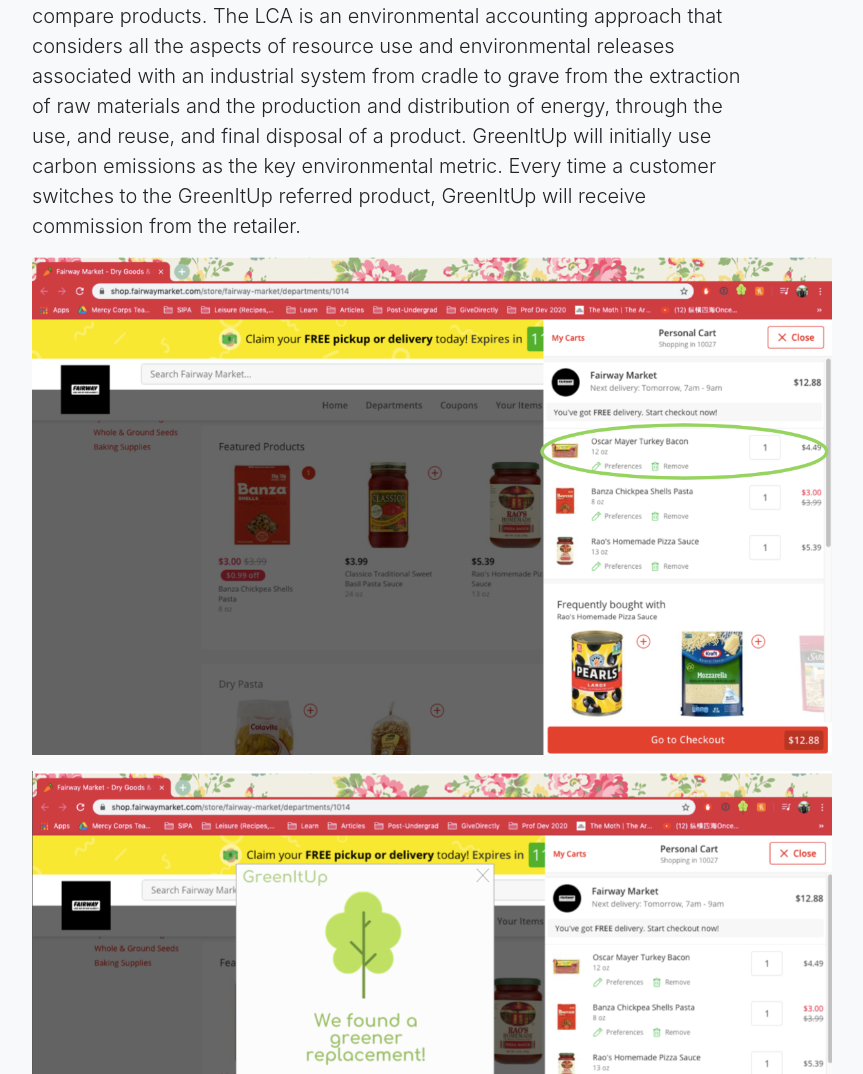
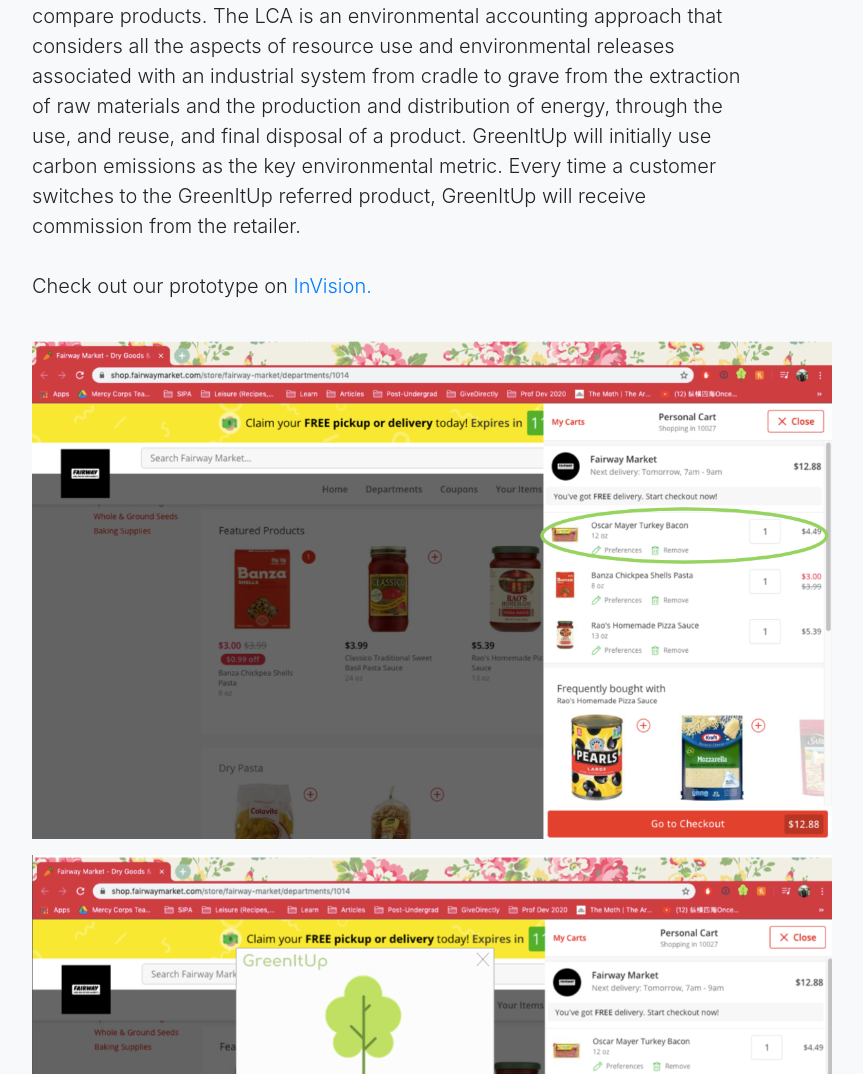
Before and after one commit to sophn8/GreenItUp, a website: page index.html in a window 1280 px wide. Shown: the part 1571-2645 px from the top of the page, without its empty margins (243-1106 px from the left). Drawn offline with Linux system fonts and the light colour scheme.

Commit message:
add link

```diff
--- a/index.html
+++ b/index.html
@@ -72,7 +72,10 @@
       <div class="row">
         <div class="col-lg-8 mx-auto">
           <h2>Our Solution</h2>
-          <p class="lead">GreenItUp is a browser extension that looks at products in a user's online shopping cart and offers comparable substitutions that are more sustainable yet still within their price range. We use the Life Cycle Assessment (LCA) to compare products. The LCA is an environmental accounting approach that considers all the aspects of resource use and environmental releases associated with an industrial system from cradle to grave from the extraction of raw materials and the production and distribution of energy, through the use, and reuse, and final disposal of a product. GreenItUp will initially use carbon emissions as the key environmental metric. Every time a customer switches to the GreenItUp referred product, GreenItUp will receive commission from the retailer.</p>
+          <p class="lead">GreenItUp is a browser extension that looks at products in a user's online shopping cart and offers comparable substitutions that are more sustainable yet still within their price range. We use the Life Cycle Assessment (LCA) to compare products. The LCA is an environmental accounting approach that considers all the aspects of resource use and environmental releases associated with an industrial system from cradle to grave from the extraction of raw materials and the production and distribution of energy, through the use, and reuse, and final disposal of a product. GreenItUp will initially use carbon emissions as the key environmental metric. Every time a customer switches to the GreenItUp referred product, GreenItUp will receive commission from the retailer.
+          <br><br>
+          Check out our prototype on <a href="https://invis.io/YDW5G7IG6TH#/406223461_Shopping_Cart_-_Button">InVision.</a></p>
+          <br>
           <p><img src="assets/img/mockup_1.png" alt="mock_1" width="800"></p>
           <p><img src="assets/img/mockup_2.png" alt="mock_2" width="800"></p>
           <p><img src="assets/img/mockup_3.png" alt="mock_3" width="800"></p>
```
